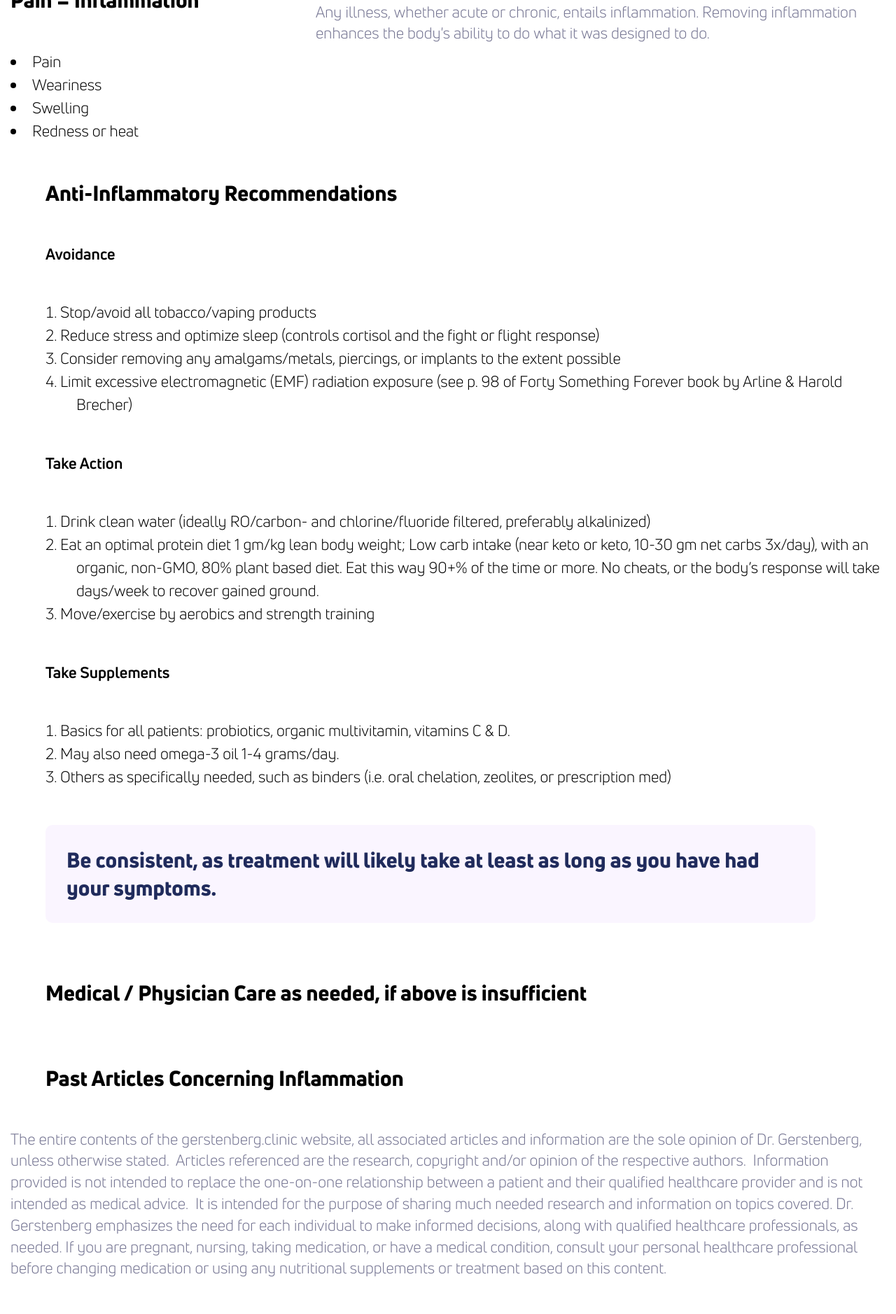
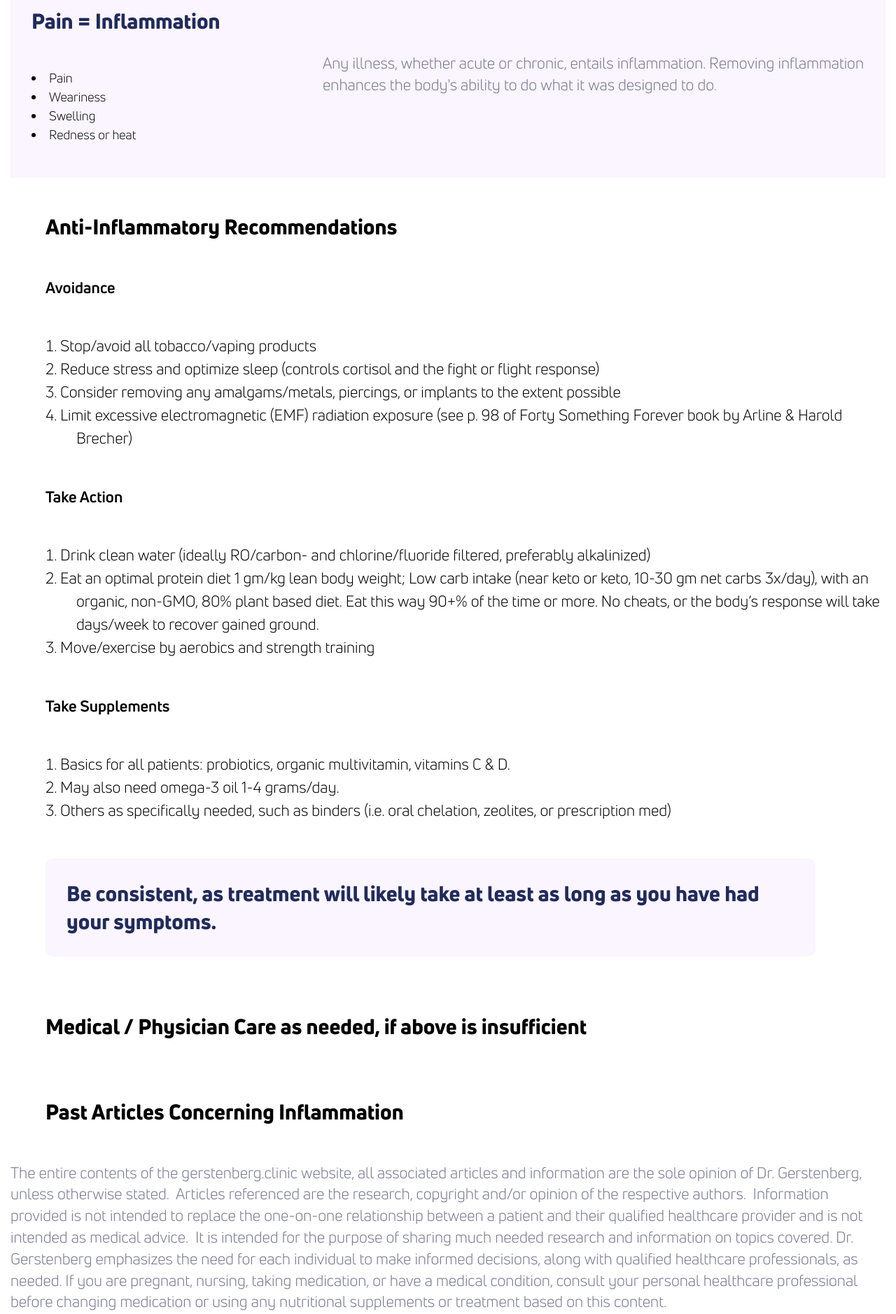
Before and after one commit to theneverwoods/gerstenberg.clinic, a Jekyll site: the page built from inflammation.html, in a window 1280 px wide. Shown: the part 515-2393 px from the top of the page at 70% size. Built offline with Jekyll 4.4.1, drawn with Linux system fonts in a browser that asks for light colours; comment, search, counter and statistics services are not loaded.

Commit message:
Update inflammation.html

```diff
--- a/inflammation.html
+++ b/inflammation.html
@@ -21,7 +21,7 @@ redirect_from:
 	</div>
 </div>
 
-<div class="row">
+<div class="row light blurb">
 	<div class="third">
 		<h2>Pain = Inflammation</h2>
 		<ul>
```
